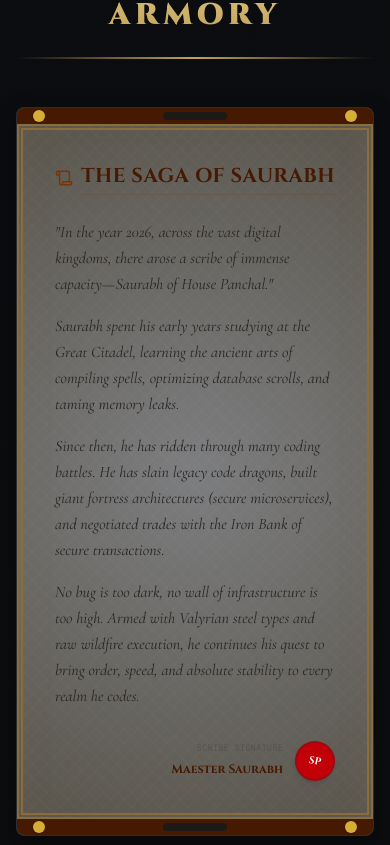
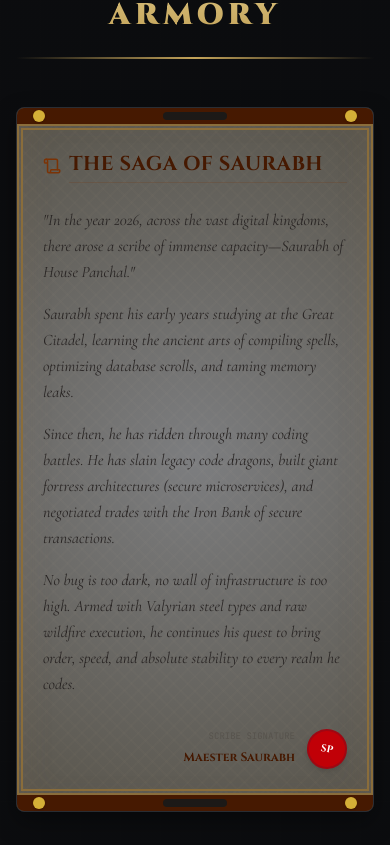
Before and after one commit to saurabhpan98/portfolio-got, a React (Vite) app: page / in a window 390 px wide. Shown: the part 2119-2964 px from the top of the page. Built offline with nearby package versions, Linux system fonts and the light colour scheme.

Commit message:
feat: add CI/CD pipeline and improve mobile layout
- Add GitHub Actions workflow for static site deployment
- Refine container padding for better mobile responsiveness
- Set global CSS defaults for background and layout overflow

```diff
--- a/src/components/Chronicles.tsx
+++ b/src/components/Chronicles.tsx
@@ -57,7 +57,7 @@ export const Chronicles: React.FC<ChroniclesProps> = ({ activeHouse, accentColor
             </div>
 
             {/* Parchment margins & content */}
-            <div className="p-8 md:p-10 parchment-border">
+            <div className="p-5 sm:p-8 md:p-10 parchment-border">
               <div className="flex items-center gap-2 mb-6">
                 <Scroll className="w-5 h-5 text-amber-900" />
                 <h3 className="font-display text-xl font-bold tracking-wide text-amber-950 uppercase border-b border-amber-900/20 pb-1 w-full">
--- a/src/components/Rookery.tsx
+++ b/src/components/Rookery.tsx
@@ -202,7 +202,7 @@ export const Rookery: React.FC<RookeryProps> = ({ activeHouse, accentColor }) =>
             {/* Top wood roller decoration */}
             <div className="h-4 bg-amber-950 w-full" />
 
-            <div className="p-6 md:p-10 parchment-border space-y-6">
+            <div className="p-5 sm:p-8 md:p-10 parchment-border space-y-6">
 
               <div className="flex items-center gap-2 mb-2 border-b border-amber-900/20 pb-3">
                 <Scroll className="w-5 h-5 text-amber-900" />
--- a/src/index.css
+++ b/src/index.css
@@ -1,5 +1,14 @@
 @import url('https://fonts.googleapis.com/css2?family=Cinzel+Decorative:wght@700;900&family=Cinzel:wght@400;500;700;800;900&family=Cormorant+Garamond:ital,wght@0,300;0,400;0,500;0,600;0,700;1,400&family=JetBrains+Mono:wght@400;500;700&display=swap');
 @import "tailwindcss";
+
+html, body, #root {
+  margin: 0;
+  padding: 0;
+  width: 100%;
+  max-width: 100%;
+  overflow-x: hidden;
+  background-color: #020617;
+}
 
 @theme {
   --font-sans: "Cormorant Garamond", serif;
```
